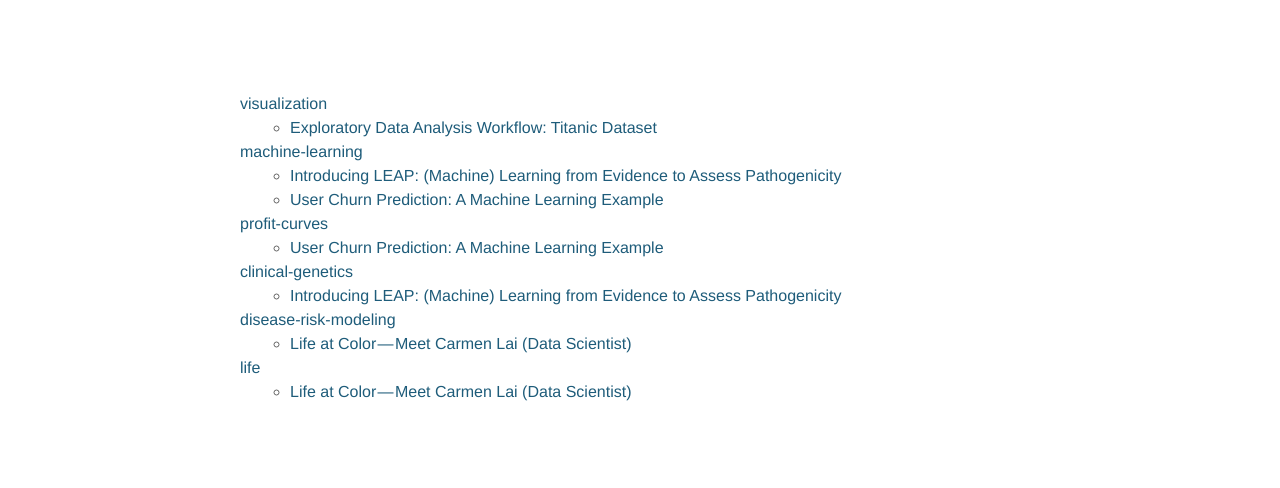
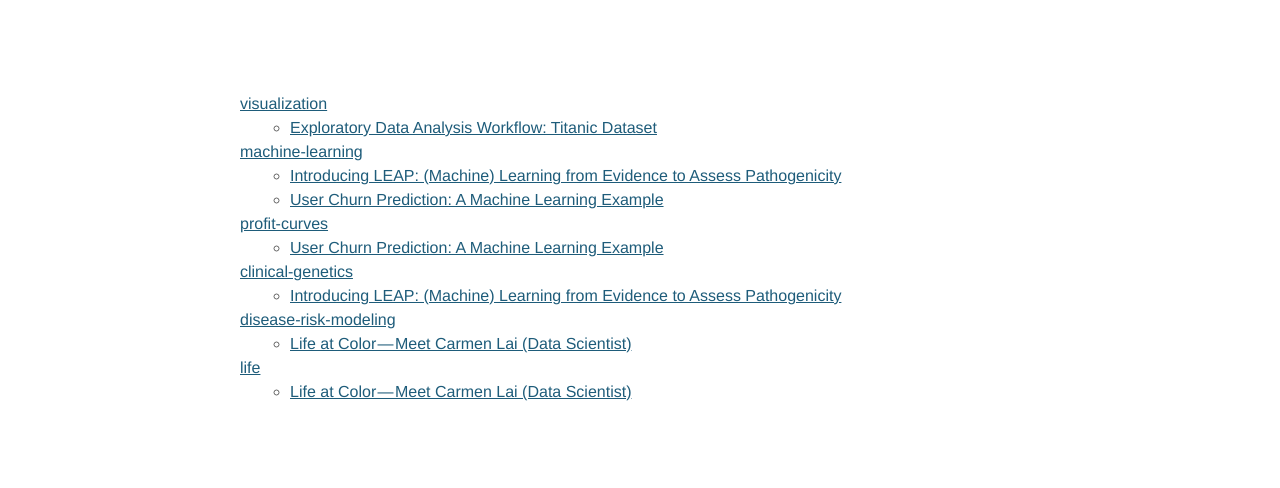
Before and after one commit to ocarmieo/ocarmieo.github.io, a Jekyll site: the page built from tags.html, in a window 1280 px wide. Shown: the part 174-662 px from the top of the page. Built offline with Jekyll 4.4.1, drawn with Linux system fonts in a browser that asks for light colours; nearby versions of some CDN libraries; comment, search, counter and statistics services are not loaded.

Commit message:
enabled underline for links

```diff
--- a/_sass/_base.scss
+++ b/_sass/_base.scss
@@ -97,9 +97,10 @@
 article a {
     color: $highlight-color;
     font-weight: 100;
+    text-decoration: underline;
 
     &:hover {
-        text-decoration: none;
+        text-decoration: underline;
     }
 }
 
--- a/_sass/_layout.scss
+++ b/_sass/_layout.scss
@@ -232,7 +232,7 @@
     }
 
     .tag {
-        $font-size: $small-font-size ;
+        $font-size: $small-font-size;
         font-size: $font-size;
         line-height: $font-size * 1.2;
         flex: 0 0 fit-content;
```
